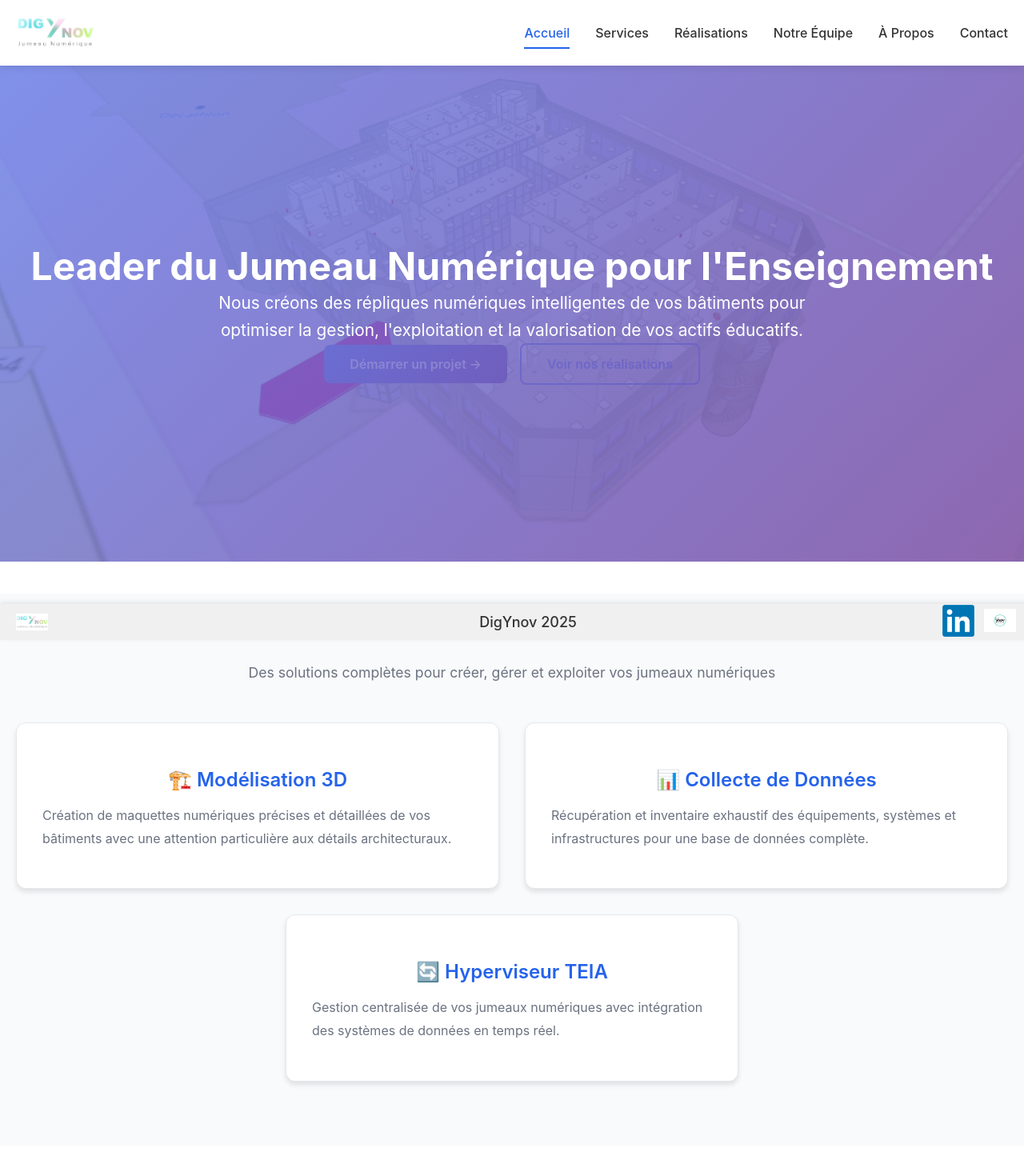
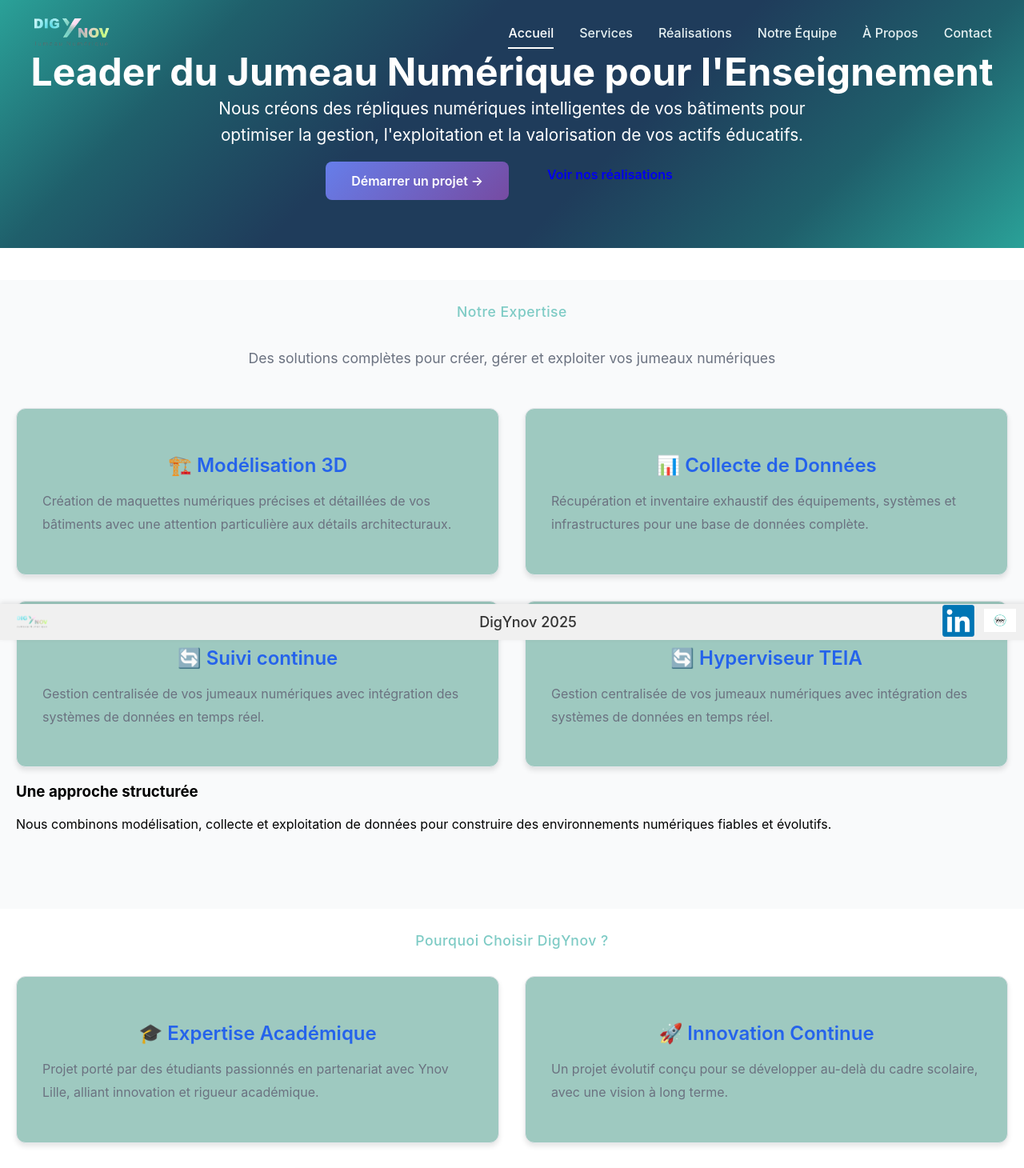
Before and after one commit to Tancelin1/dig-ynov, a React (Create React App) app: page / in a window 1280 px wide. Shown: the top 1460 px of the page at 80% size. Built offline with nearby package versions, Linux system fonts and the light colour scheme.

Commit message:
add new background gradient from navbar

```diff
--- a/src/App.css
+++ b/src/App.css
@@ -15,10 +15,15 @@
 
 
 .hero-section {
-  background-size: cover;
-  background-position: center;
-  background-repeat: no-repeat;
-  min-height: 500px;
+background: linear-gradient(
+    135deg,
+    #2aa198,
+    #1f5f6b,
+    #1f3c5b,
+    #1f3c5b,
+    #1f5f6b,
+    #2aa198
+  );
   display: flex;
   flex-direction: column;
   justify-content: center;
@@ -39,7 +44,6 @@
   left: 0;
   right: 0;
   bottom: 0;
-  background: linear-gradient(135deg, rgba(102, 126, 234, 0.8) 0%, rgba(118, 75, 162, 0.8) 100%);
 }
 .hero-section::before {
   pointer-events: none;
@@ -71,7 +75,7 @@
   margin: 20px 0;
 }
 
-/* Responsive */
+
 @media (max-width: 768px) {
   .hero-section h1 {
     font-size: 2rem;
--- a/src/assets/Navigation.css
+++ b/src/assets/Navigation.css
@@ -1,15 +1,17 @@
 .main-nav {
-  background: white;
+  /* background: linear-gradient(
+    90deg,
+    #1f3c5b,
+    #1f5f6b,
+    #2aa198
+  );
   box-shadow: 0 2px 10px rgba(0, 0, 0, 0.1);
-  position: sticky;
-  top: 0;
-  z-index: 1000;
+} */
+background : transpatent !important;
 }
 
 .nav-content {
-  max-width: 1400px;
-  margin: 0 auto;
-  padding: 1rem 20px;
+  padding: 1rem 40px;
   display: flex;
   justify-content: space-between;
   align-items: center;
@@ -20,7 +22,7 @@
   align-items: center;
   gap: 10px;
   text-decoration: none;
-  color: #2563eb;
+  color: #ffffff;
   font-size: 1.5rem;
   font-weight: bold;
 }
@@ -38,17 +40,17 @@
 }
 
 .nav-links a {
-  color: #333;
+  color: #e6f1f2;
   text-decoration: none;
   font-weight: 500;
-  transition: color 0.3s;
   position: relative;
   padding: 5px 0;
+  transition: all 0.3s ease;
 }
 
 .nav-links a:hover,
 .nav-links a.active {
-  color: #2563eb;
+  color: #ffffff;
 }
 
 .nav-links a.active::after {
@@ -58,42 +60,13 @@
   left: 0;
   right: 0;
   height: 2px;
-  background: #2563eb;
+  background: #ffffff;
 }
 
 .mobile-menu-btn {
   display: none;
-  background: none;
-  border: none;
-  cursor: pointer;
-  padding: 5px;
-  color: #333;
 }
 
-/* Responsive */
-@media (max-width: 768px) {
-  .nav-links {
-    position: fixed;
-    top: 70px;
-    left: 0;
-    right: 0;
-    background: white;
-    flex-direction: column;
-    padding: 20px;
-    box-shadow: 0 4px 6px rgba(0, 0, 0, 0.1);
-    transform: translateX(-100%);
-    transition: transform 0.3s ease;
-  }
-
-  .nav-links.active {
-    transform: translateX(0);
-  }
-
-  .nav-links li {
-    margin: 10px 0;
-  }
-
-  .mobile-menu-btn {
-    display: block;
-  }
+body {
+  margin: 0;
 }
--- a/src/assets/Page.css
+++ b/src/assets/Page.css
@@ -83,7 +83,7 @@
     h3{
         text-align: center;
     }
-  background: white;
+  background-color: #9ec9c0 !important;
   border-radius: 12px;
   padding: 2rem;
   box-shadow: 0 4px 6px rgba(0, 0, 0, 0.1);
@@ -145,41 +145,24 @@
 }
 
 .btn-primary {
+  margin-top : 1rem;
   background: linear-gradient(135deg, #667eea 0%, #764ba2 100%);
   color: white;
 }
 
 .btn-primary:hover {
+  margin-top : 2rem;
   transform: translateY(-2px);
   box-shadow: 0 10px 25px rgba(102, 126, 234, 0.3);
 }
 
-.btn-secondary {
-  background: transparent;
-  color: #667eea;
-  border: 2px solid #667eea;
-}
+.cta-buttons {
 
-.btn-secondary:hover {
-  background: #667eea;
-  color: white;
-}
-
-.cta-buttons {
-  {
-    color : #e0e7c3 !important;
-  }
   display: flex;
   gap: 1rem;
   align-items: center;
 }
 
-/* .gallery-grid {
-  display: grid;
-  grid-template-columns: repeat(auto-fit, minmax(300px, 1fr));
-  gap: 1.5rem;
-  margin-top: 3rem;
-} */
 
 .gallery-item {
   position: relative;
--- a/src/components/Navigation.js
+++ b/src/components/Navigation.js
@@ -9,7 +9,8 @@ function Navigation() {
   const isActive = (path) => location.pathname === path;
 
   return (
-    <nav className="main-nav">
+    <nav className="main-nav"
+    style ={{ position : "absolute", top : 0, left : 0, right : 0, zIndex : 1000}}>
       <div className="nav-content">
         <Link to="/" className="nav-logo">
           <img src="/logo.png" alt="DigYnov" />
@@ -27,8 +28,8 @@ function Navigation() {
           </li>
           <li>
             <Link
-              to="/services"
-              className={isActive('/services') ? 'active' : ''}
+              to="/services/"
+              className={isActive('/services/') ? 'active' : ''}
               onClick={() => setMobileMenuOpen(false)}
             >
               Services
@@ -36,8 +37,8 @@ function Navigation() {
           </li>
           <li>
             <Link
-              to="/realisations"
-              className={isActive('/realisations') ? 'active' : ''}
+              to="/realisations/"
+              className={isActive('/realisations/') ? 'active' : ''}
               onClick={() => setMobileMenuOpen(false)}
             >
               Réalisations
@@ -45,8 +46,8 @@ function Navigation() {
           </li>
           <li>
             <Link
-              to="/equipe"
-              className={isActive('/equipe') ? 'active' : ''}
+              to="/equipe/"
+              className={isActive('/equipe/') ? 'active' : ''}
               onClick={() => setMobileMenuOpen(false)}
             >
               Notre Équipe
@@ -54,8 +55,8 @@ function Navigation() {
           </li>
           <li>
             <Link
-              to="/a-propos"
-              className={isActive('/a-propos') ? 'active' : ''}
+              to="/a-propos/"
+              className={isActive('/a-propos/') ? 'active' : ''}
               onClick={() => setMobileMenuOpen(false)}
             >
               À Propos
@@ -63,8 +64,8 @@ function Navigation() {
           </li>
           <li>
             <Link
-              to="/contact"
-              className={isActive('/contact') ? 'active' : ''}
+              to="/contact/"
+              className={isActive('/contact/') ? 'active' : ''}
               onClick={() => setMobileMenuOpen(false)}
             >
               Contact
--- a/src/components/pages/AboutPage.js
+++ b/src/components/pages/AboutPage.js
@@ -7,7 +7,6 @@ function AboutPage() {
       <div className="separation">
         <header
           className="hero-section"
-          style={{backgroundImage: 'url(/plan-teia.png)', minHeight: '300px'}}
         >
           <h1>À Propos de DigYnov</h1>
           <p>Notre histoire, notre mission, notre vision</p>
--- a/src/components/pages/HomePage.js
+++ b/src/components/pages/HomePage.js
@@ -1,95 +1,90 @@
-import React from 'react';
-import { Link } from 'react-router-dom';
-import '../../assets/Page.css';
+import React from "react";
+import { Link } from "react-router-dom";
+import { Container, Row, Col } from "react-bootstrap";
+import "../../assets/Page.css";
+
+import {
+  heroData,
+  expertiseData,
+  whyData,
+} from "../../data/accueil";
 
 function HomePage() {
   return (
     <>
       <div className="separation">
-        <header
-          className="hero-section"
-          style={{backgroundImage: 'url(/plan-teia.png)'}}
-        >
+        <header className="hero-section">
           <div className="header-title">
-            <h1>Leader du Jumeau Numérique pour l'Enseignement</h1>
-            <img src="/logo.png" alt="DigYnov" className="header-logo" />
+            <h1>{heroData.title}</h1>
+            <img
+              src={heroData.logo}
+              alt="DigYnov"
+              className="header-logo"
+            />
           </div>
 
-          <p>
-            Nous créons des répliques numériques intelligentes de vos bâtiments pour optimiser
-            la gestion, l'exploitation et la valorisation de vos actifs éducatifs.
-          </p>
+          <p>{heroData.description}</p>
+
           <div className="cta-buttons">
-            <Link to="contact/" className="btn btn-primary">
-              Démarrer un projet →
-            </Link>
-            <Link to="/realisations" className="btn btn-secondary">
-              Voir nos réalisations
-            </Link>
+            {heroData.cta.map((btn) => (
+              <Link
+                key={btn.id}
+                to={btn.to}
+                className={`btn ${
+                  btn.primary ? "btn-primary" : "btn-secondary"
+                }`}
+              >
+                {btn.label}
+              </Link>
+            ))}
           </div>
         </header>
       </div>
 
-        <section className="page-section bg-light">
-        <h2 className="section-title">Notre Expertise</h2>
-        <p className="section-subtitle">
-          Des solutions complètes pour créer, gérer et exploiter vos jumeaux numériques
-        </p>
+      <Container fluid className="page-section bg-light">
+        <div className="text-center mb-5">
+          <h2 className="section-title">{expertiseData.title}</h2>
+          <p className="section-subtitle">{expertiseData.subtitle}</p>
+        </div>
+
+        <Row>
+          <Col md={4}>
+            <div className="cards-grid">
+              {expertiseData.cards.map((card) => (
+                <div key={card.id} className="info-card">
+                  <h3>
+                    {card.icon} {card.title}
+                  </h3>
+                  <p>{card.description}</p>
+                </div>
+              ))}
+            </div>
+          </Col>
+
+
+          <Col md={6}>
+            <h3>{expertiseData.leftText.title}</h3>
+            <p>{expertiseData.leftText.description}</p>
+          </Col>
+
+
+        </Row>
+      </Container>
+
+      <section className="page-section no-padding-bottom">
+        <div className="text-center mb-5">
+          <h2 className="section-title">{whyData.title}</h2>
+        </div>
 
         <div className="cards-grid">
-          <div className="info-card">
-            <h3>🏗️ Modélisation 3D</h3>
-            <p>
-              Création de maquettes numériques précises et détaillées de vos bâtiments
-              avec une attention particulière aux détails architecturaux.
-            </p>
-          </div>
-
-          <div className="info-card">
-            <h3>📊 Collecte de Données</h3>
-            <p>
-              Récupération et inventaire exhaustif des équipements, systèmes et
-              infrastructures pour une base de données complète.
-            </p>
-          </div>
-
-          <div className="info-card">
-            <h3>🔄 Hyperviseur TEIA</h3>
-            <p>
-              Gestion centralisée de vos jumeaux numériques avec intégration
-              des systèmes de données en temps réel.
-            </p>
-          </div>
-        </div>
-      </section>
-
-      <section className="page-section no-padding-bottom">
-        <h2 className="section-title">Pourquoi Choisir DigYnov ?</h2>
-
-        <div className="cards-grid">
-          <div className="info-card">
-            <h3>🎓 Expertise Académique</h3>
-            <p>
-              Projet porté par des étudiants passionnés en partenariat avec Ynov Lille,
-              alliant innovation et rigueur académique.
-            </p>
-          </div>
-
-          <div className="info-card">
-            <h3>🚀 Innovation Continue</h3>
-            <p>
-              Un projet évolutif conçu pour se développer au-delà du cadre scolaire,
-              avec une vision à long terme.
-            </p>
-          </div>
-
-          <div className="info-card">
-            <h3>🤝 Accompagnement Personnalisé</h3>
-            <p>
-              Une équipe dédiée et polyvalente capable de s'adapter à vos besoins
-              spécifiques et contraintes.
-            </p>
-          </div>
+          {whyData.cards.map((card) => (
+            <div key={card.id} className="info-card">
+              <h3>
+                {card.icon} {card.title}
+              </h3>
+              <p>{card.description}</p>
+            </div>
+          ))}
         </div>
       </section>
     </>
--- a/src/components/pages/RealisationsPage.js
+++ b/src/components/pages/RealisationsPage.js
@@ -8,7 +8,6 @@ function RealisationsPage() {
       <div className="separation">
         <header
           className="hero-section"
-          style={{backgroundImage: 'url(/plan-teia.png)', minHeight: '300px'}}
         >
           <h1>Nos Réalisations</h1>
           <p>Découvrez nos projets de jumeaux numériques</p>
--- a/src/components/pages/ServicesPage.js
+++ b/src/components/pages/ServicesPage.js
@@ -7,7 +7,6 @@ function ServicesPage() {
       <div className="separation">
         <header
           className="hero-section hero-section small"
-          style={{backgroundImage: 'url(/plan-teia.png)', minHeight: '300px'}}
         >
           <h1>Nos Services</h1>
           <p>Des solutions complètes pour vos projets de jumeaux numériques</p>
@@ -46,7 +45,7 @@ function ServicesPage() {
           </div>
 
           <div className="info-card">
-            <h3>Intégration TEIA Suite</h3>
+            <h3>Intégrateur jumeau numérique suite</h3>
             <p>
               Mise en place et configuration de la solution TEIA pour la gestion
               centralisée de vos actifs numériques avec supervision en temps réel.
--- a/src/components/pages/TeamPage.js
+++ b/src/components/pages/TeamPage.js
@@ -8,7 +8,6 @@ function TeamPage() {
       <div className="separation">
         <header
           className="hero-section"
-          style={{backgroundImage: 'url(/plan-teia.png)', minHeight: '300px'}}
         >
           <h1>Notre Équipe</h1>
           <p>Des talents passionnés au service de vos projets</p>
--- /dev/null
+++ b/src/data/accueil.js
@@ -0,0 +1,78 @@
+export const heroData = {
+  title: "Leader du Jumeau Numérique pour l'Enseignement",
+  description:
+    "Nous créons des répliques numériques intelligentes de vos bâtiments pour optimiser la gestion, l'exploitation et la valorisation de vos actifs éducatifs.",
+  logo: "/logo.png",
+  cta: [
+    { id: 1, label: "Démarrer un projet →", to: "contact/", primary: true },
+    { id: 2, label: "Voir nos réalisations", to: "/realisations", primary: false },
+  ],
+};
+
+export const expertiseData = {
+  title: "Notre Expertise",
+  subtitle:
+    "Des solutions complètes pour créer, gérer et exploiter vos jumeaux numériques",
+
+  leftText: {
+    title: "Une approche structurée",
+    description:
+      "Nous combinons modélisation, collecte et exploitation de données pour construire des environnements numériques fiables et évolutifs.",
+  },
+
+  cards: [
+    {
+      id: 1,
+      icon: "🏗️",
+      title: "Modélisation 3D",
+      description:
+        "Création de maquettes numériques précises et détaillées de vos bâtiments avec une attention particulière aux détails architecturaux.",
+    },
+    {
+      id: 2,
+      icon: "📊",
+      title: "Collecte de Données",
+      description:
+        "Récupération et inventaire exhaustif des équipements, systèmes et infrastructures pour une base de données complète.",
+    },
+    {
+      id: 3,
+      icon: "🔄",
+      title: "Suivi continue",
+      description:
+        "Gestion centralisée de vos jumeaux numériques avec intégration des systèmes de données en temps réel.",
+    }, {
+      id: 4,
+      icon: "🔄",
+      title: "Hyperviseur TEIA",
+      description:
+        "Gestion centralisée de vos jumeaux numériques avec intégration des systèmes de données en temps réel.",
+    },
+  ],
+};
+export const whyData = {
+  title: "Pourquoi Choisir DigYnov ?",
+  cards: [
+    {
+      id: 1,
+      icon: "🎓",
+      title: "Expertise Académique",
+      description:
+        "Projet porté par des étudiants passionnés en partenariat avec Ynov Lille, alliant innovation et rigueur académique.",
+    },
+    {
+      id: 2,
+      icon: "🚀",
+      title: "Innovation Continue",
+      description:
+        "Un projet évolutif conçu pour se développer au-delà du cadre scolaire, avec une vision à long terme.",
+    },
+    {
+      id: 3,
+      icon: "🤝",
+      title: "Accompagnement Personnalisé",
+      description:
+        "Une équipe dédiée et polyvalente capable de s'adapter à vos besoins spécifiques et contraintes.",
+    },
+  ],
+};
```
Also changed, not shown: package.json (+6 -1 lines), src/components/pages/ContactPage.js (+0 -8 lines), public/logo.png, 1 other file (tests, documents, lock files or other folders).
